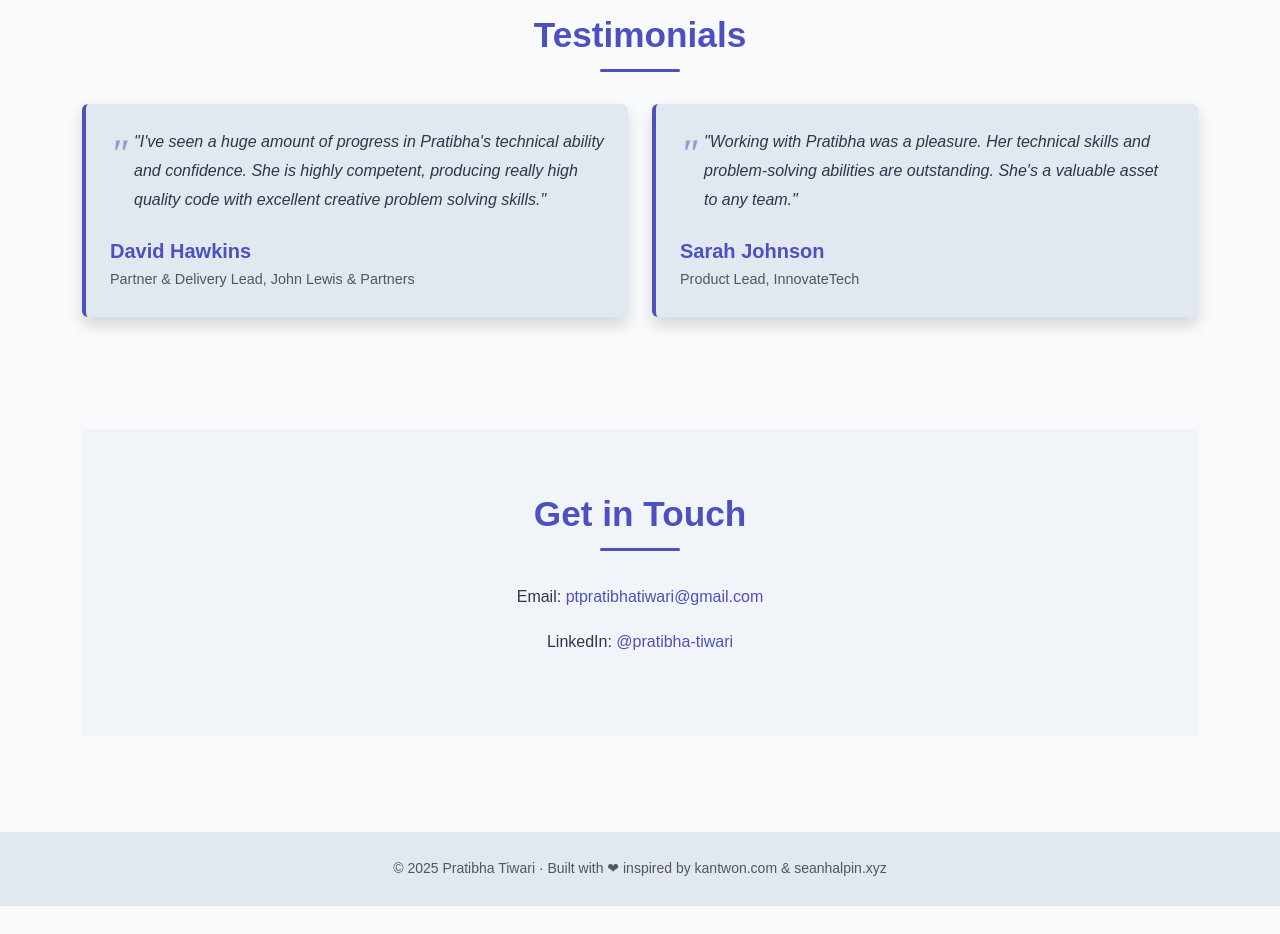
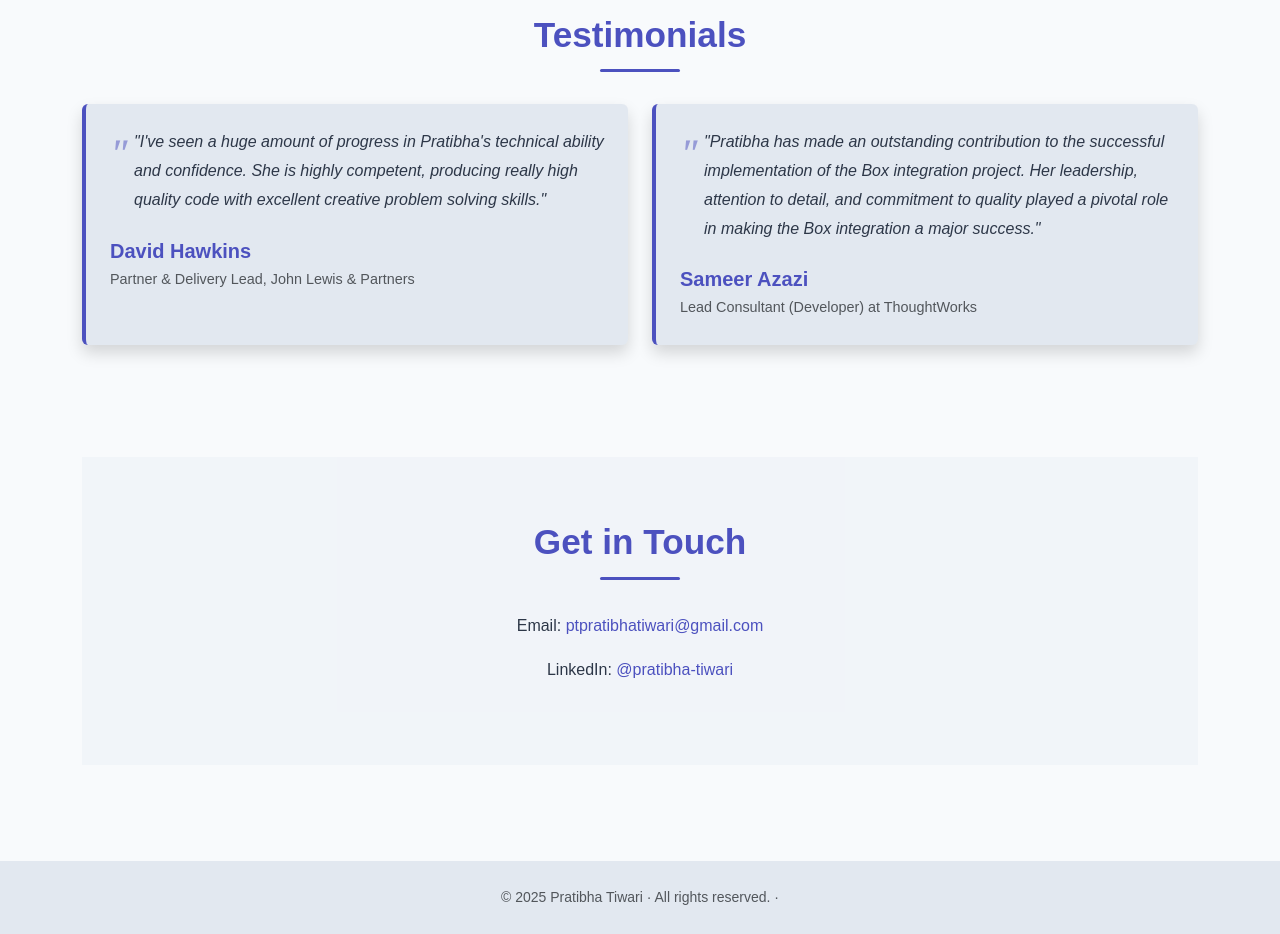
Before and after one commit to prarty/prarty.github.io, a plain HTML site: page index.html in a window 1280 px wide. Shown: the part 2960-3894 px from the top of the page. Before the commit the page ends 3866 px from the top, so only its background shows below. Drawn offline with nearby package versions, Linux system fonts and the light colour scheme.

Commit message:
add thoughtworks testimony

```diff
--- a/index.html
+++ b/index.html
@@ -144,12 +144,21 @@
                 </div>
             </div>
             <div class="col-md-6">
-                <div class="testimonial-card p-4 rounded shadow">
+                <div class="testimonial-card p-4 rounded shadow expandable-testimonial">
                     <div class="testimonial-content">
-                        <p class="testimonial-text">"Working with Pratibha was a pleasure. Her technical skills and problem-solving abilities are outstanding. She's a valuable asset to any team."</p>
+                        <p class="testimonial-text testimonial-summary">
+                            "Pratibha has made an outstanding contribution to the successful implementation of the Box integration project. Her leadership, attention to detail, and commitment to quality played a pivotal role in making the Box integration a major success."
+                        </p>
+                        <p class="testimonial-text testimonial-full" style="display: none;">
+                            "Pratibha has made an outstanding contribution to the successful implementation of the Box integration project. This involved handling complex workflows such as secure file exchange, metadata handling, and API-driven automation—all of which required deep technical understanding and close collaboration with both internal teams and the client.
+
+                            She demonstrated exceptional ownership and problem-solving throughout the project, proactively resolving blockers and ensuring a smooth delivery. Her leadership, attention to detail, and commitment to quality played a pivotal role in making the Box integration a major success.
+
+                            This work not only met the client's expectations but also laid a solid foundation for future integrations. A truly commendable effort—well done, Pratibha!"
+                        </p>
                         <div class="testimonial-author">
-                            <h5>Sarah Johnson</h5>
-                            <p class="text-muted">Product Lead, InnovateTech</p>
+                            <h5>Sameer Azazi</h5>
+                            <p class="text-muted">Lead Consultant (Developer) at ThoughtWorks</p>
                         </div>
                     </div>
                 </div>
@@ -166,7 +175,7 @@
 </main>
 
 <footer class="text-center py-4 small text-muted">
-    &copy; 2025 Pratibha Tiwari · Built with ❤ inspired by kantwon.com & seanhalpin.xyz
+    &copy; 2025 Pratibha Tiwari · All rights reserved. ·
 </footer>
 
 <script src="https://unpkg.com/aos@2.3.4/dist/aos.js"></script>
```
